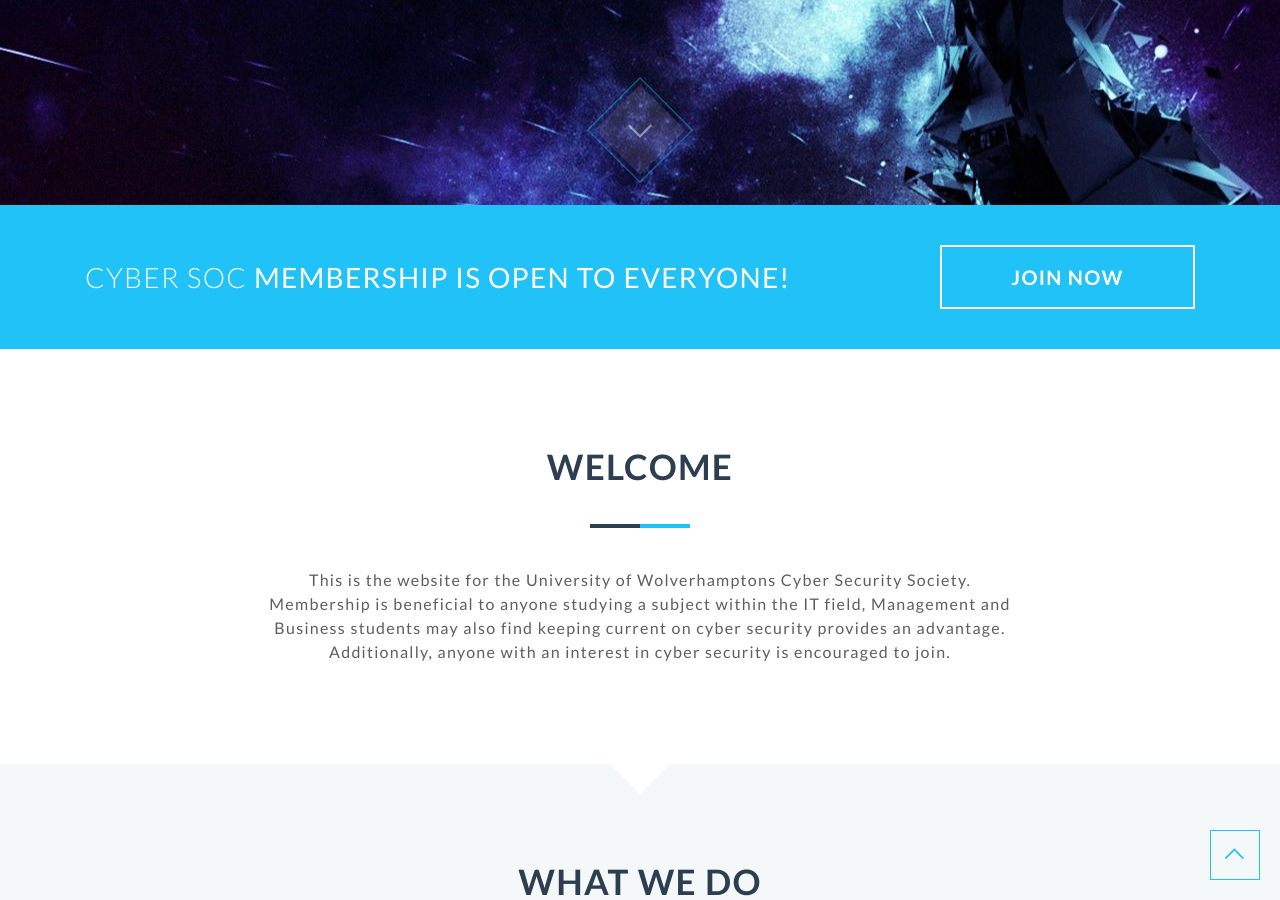
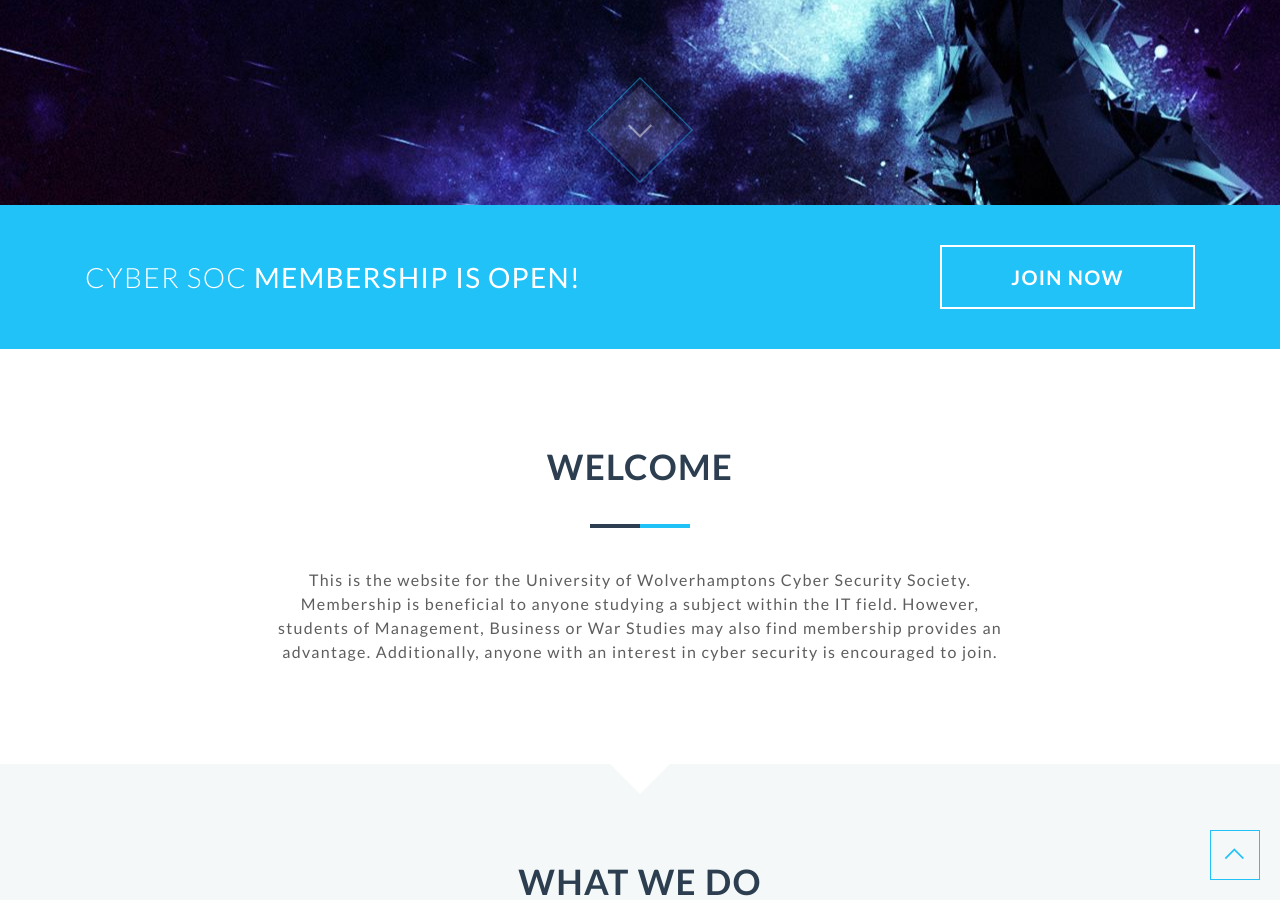
Before and after one commit to cybersocwlv/cybersocwlv, a Jekyll site: the page built from index.html, in a window 1280 px wide and 900 px high, scrolled down 695 px. Built offline with Jekyll 4.4.1, drawn with Linux system fonts in a browser that asks for light colours; nearby versions of some CDN libraries.

Commit message:
Minor changes to text

```diff
--- a/_config.yml
+++ b/_config.yml
@@ -113,7 +113,7 @@ mailchimp:
 #############   About   #############
 #####################################
 about-title: Welcome
-about-description: This is the website for the University of Wolverhamptons Cyber Security Society. Membership is beneficial to anyone studying a subject within the IT field, Management and Business students may also find keeping current on cyber security provides an advantage. Additionally, anyone with an interest in cyber security is encouraged to join.
+about-description: This is the website for the University of Wolverhamptons Cyber Security Society. Membership is beneficial to anyone studying a subject within the IT field. However, students of Management, Business or War Studies may also find membership provides an advantage. Additionally, anyone with an interest in cyber security is encouraged to join.
 
 
 #####################################
--- a/index.html
+++ b/index.html
@@ -4,7 +4,7 @@ title: Cyber Security Society - University of Wolverhampton
 ---
 
 
-{% include sections/offer.html offer-text="<span class=\"thin\">Cyber Soc</span> membership is open to everyone!" button-text="Join Now" %}
+{% include sections/offer.html offer-text="<span class=\"thin\">Cyber Soc</span> membership is open!" button-text="Join Now" %}
 
 {% include sections/about.html %}
 
```
